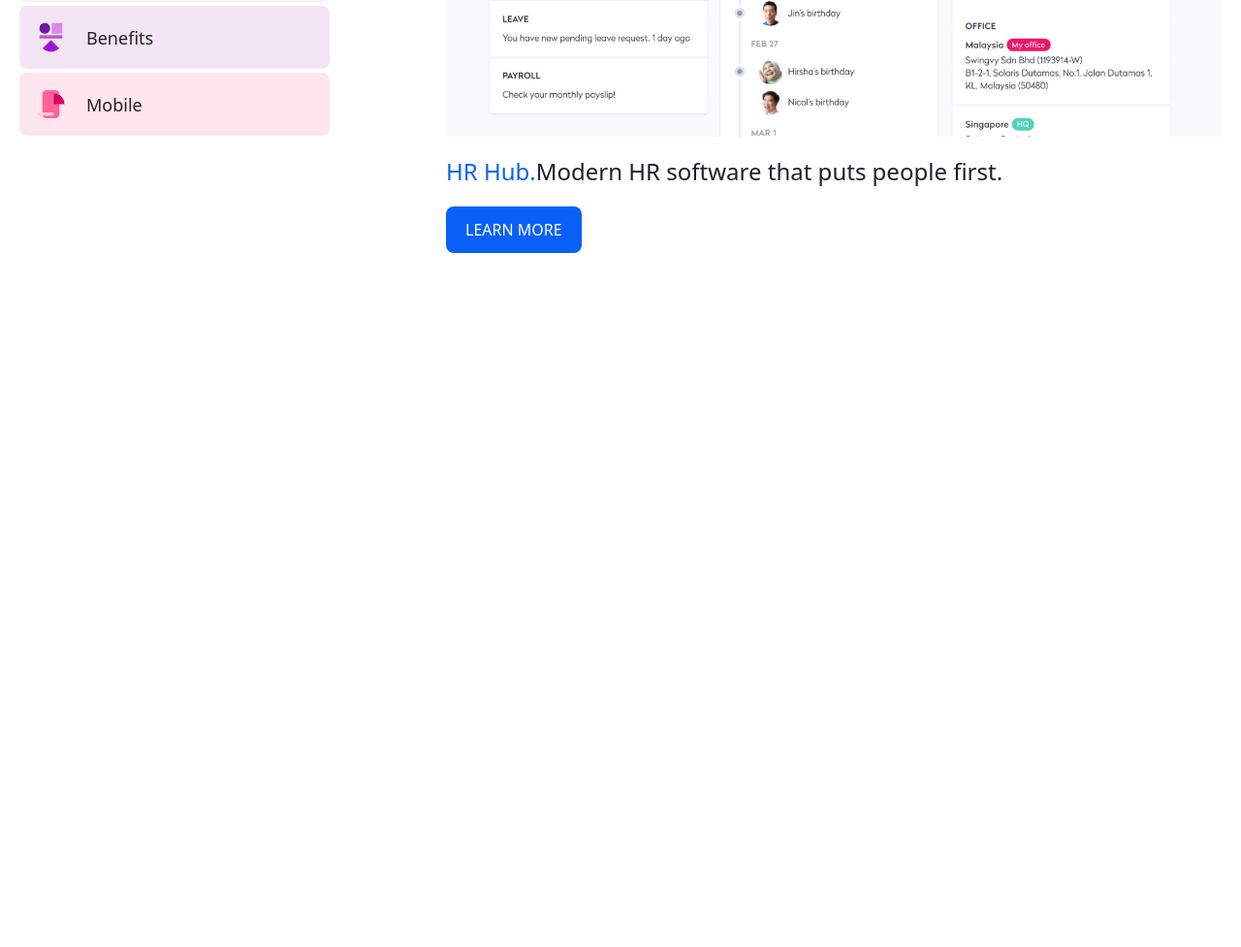
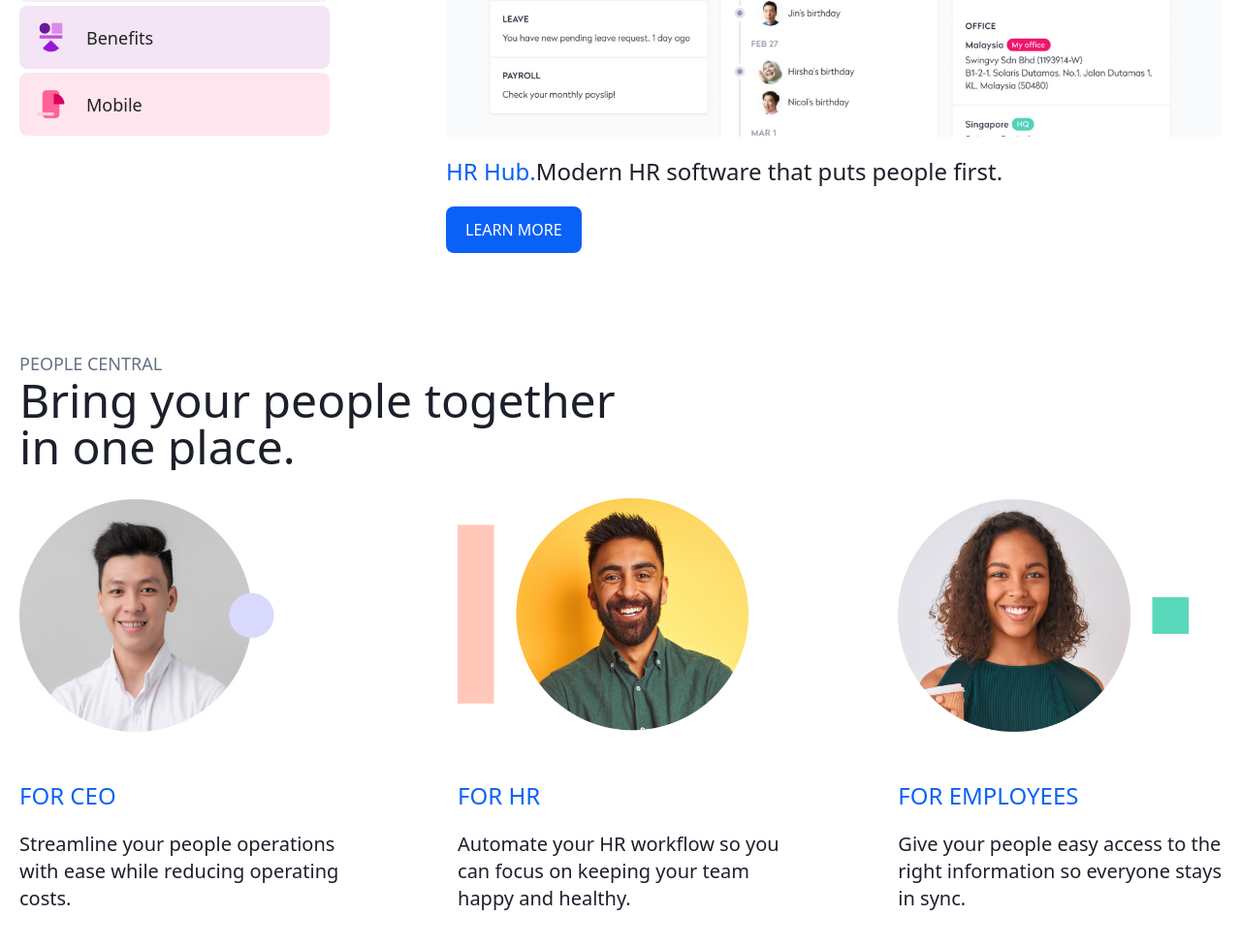
Before and after one commit to AzizovM-doder/git_home_4, a website: page index.html in a window 1280 px wide. Shown: the part 1427-2404 px from the top of the page at 97% size. Before the commit the page ends 1788 px from the top, so only its background shows below. Drawn offline with nearby package versions, Linux system fonts and the light colour scheme; files that its build step writes are made by us from their sources.

Commit message:
sec2 added

```diff
--- a/index.html
+++ b/index.html
@@ -82,6 +82,27 @@
                 </aside>
             </div>
         </section>
+        <section class="max-w-7xl m-auto p-5 py-20">
+            <p class="uppercase text-[#657085] text-lg">people central</p>
+            <h1 class="text-[#1C202B] text-5xl">Bring your people together <br> in one place.</h1>
+            <div class="flex justify-between items-center">
+                <article class="flex flex-col gap-5 items-stretch">
+                    <img width="300" src="assets/image copy 9.png" alt="partret">
+                    <h3 class="text-2xl text-[#0A61F7]">FOR CEO</h3>
+                    <p class="text-xl text-[#1C202B]">Streamline your people operations <br> with ease while reducing operating <br> costs.</p>
+                </article>
+                <article class="flex flex-col gap-5 items-stretch">
+                    <img width="300" src="assets/image copy 10.png" alt="partret">
+                    <h3 class="text-2xl text-[#0A61F7]">FOR HR</h3>
+                    <p class="text-xl text-[#1C202B]">Automate your HR workflow so you <br> can focus on keeping your team <br> happy and healthy.</p>
+                </article>
+                <article class="flex flex-col gap-5 items-stretch">
+                    <img width="300" src="assets/image copy 11.png" alt="partret">
+                    <h3 class="text-2xl text-[#0A61F7]">FOR EMPLOYEES</h3>
+                    <p class="text-xl text-[#1C202B]">Give your people easy access to the <br> right information so everyone stays <br> in sync.</p>
+                </article>
+            </div>
+        </section>
     </main>
 </body>
 </html>
```
Also changed, not shown: assets/image copy 10.png (added), assets/image copy 11.png (added), assets/image copy 9.png (added).
